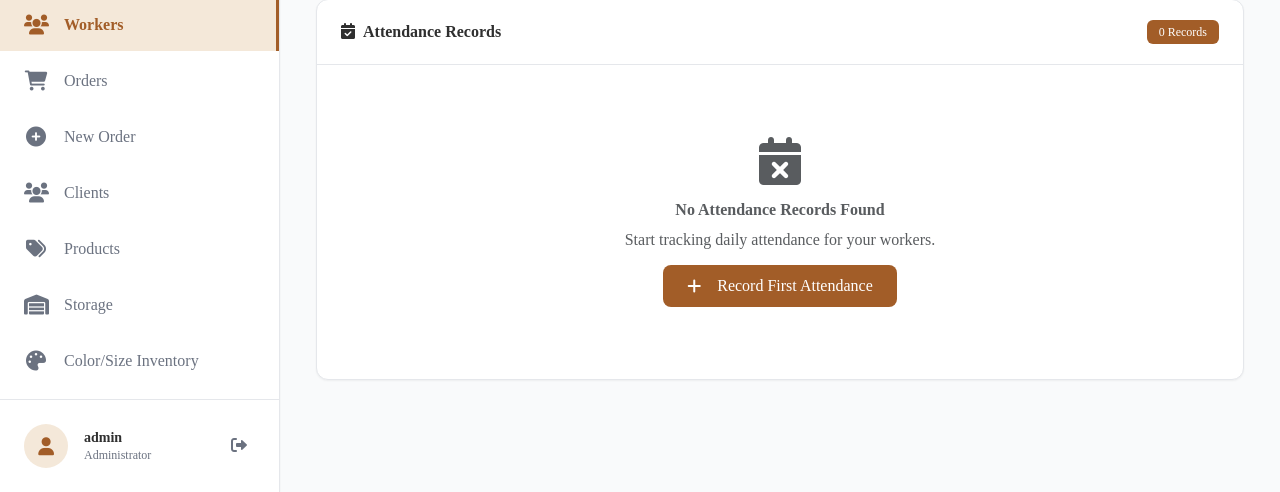
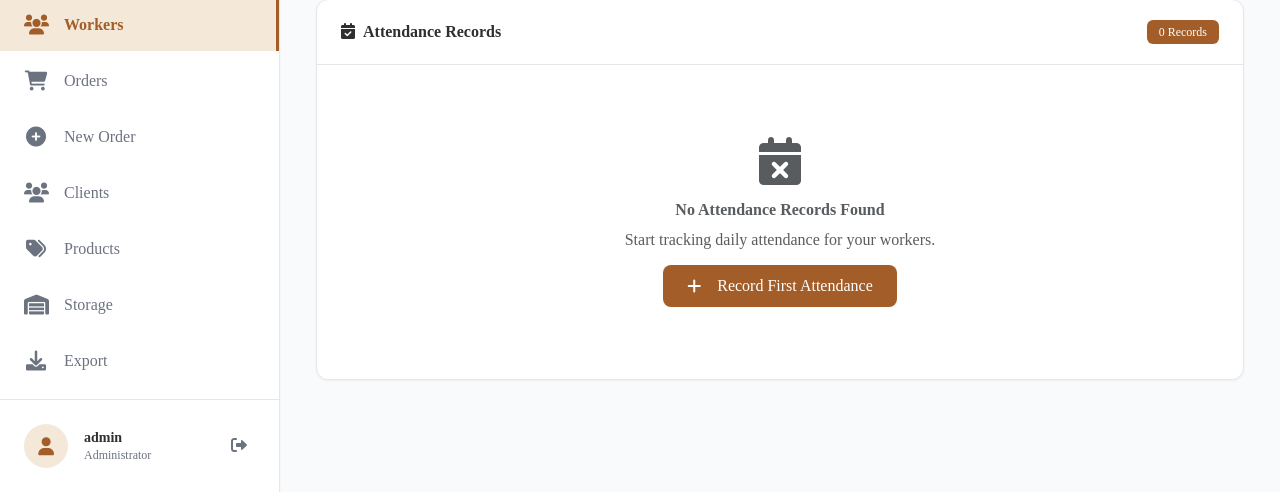
Before and after one commit to AdhamElkomey23/WHOLESALE-APP, a Flask app: page /attendance in a window 1280 px wide. Shown: the part 308-800 px from the top of the page. Run offline with Flask 3, Linux system fonts and the light colour scheme; a user stored in the database is signed in.

Commit message:
Simplify product entry by removing cost price and the unused color/size page
Remove cost_price field from ProductType model/form and delete color_size_inventory route/template.

Replit-Commit-Author: Agent
Replit-Commit-Session-Id: 37c5829d-1486-4d78-9dae-7c597f7064fc
Replit-Commit-Screenshot-Url: https://storage.googleapis.com/screenshot-production-us-central1/824af5c5-5ff5-41cd-a554-11ae4adc3722/1b45ab98-d239-4125-bc31-425a2b47dc76.jpg

```diff
--- a/forms.py
+++ b/forms.py
@@ -41,7 +41,6 @@ class ClientForm(FlaskForm):
 
 class ProductTypeForm(FlaskForm):
     name = StringField('Product Name', validators=[DataRequired(), Length(max=100)])
-    cost_price = FloatField('Cost Price (EGP)', validators=[DataRequired(), NumberRange(min=0)])
     selling_price = FloatField('Selling Price (EGP)', validators=[DataRequired(), NumberRange(min=0)])
     brand_group = SelectField('Brand Group', choices=[('SHARED', 'URBRAND/SURVACCI (Shared Storage)'), ('AZIZ', 'AZIZ (Separate Storage)')], validators=[DataRequired()])
     available_colors = SelectMultipleField('Available Colors', choices=[
--- a/models.py
+++ b/models.py
@@ -31,7 +31,6 @@ class Client(db.Model):
 class ProductType(db.Model):
     id = db.Column(db.Integer, primary_key=True)
     name = db.Column(db.String(100), nullable=False)
-    cost_price = db.Column(db.Float, default=0.0)
     selling_price = db.Column(db.Float, default=0.0)
     brand_group = db.Column(db.String(20), nullable=False, default='SHARED')  # 'SHARED' or 'AZIZ'
     available_colors = db.Column(db.Text, default='')  # Comma-separated list of colors
--- a/routes.py
+++ b/routes.py
@@ -434,7 +434,6 @@ def new_product():
             # Create new product
             product = ProductType(
                 name=name,
-                cost_price=cost_price,
                 selling_price=selling_price,
                 brand_group=brand_group,
                 available_colors=','.join(selected_colors),
@@ -472,7 +471,6 @@ def edit_product(id):
 
     if form.validate_on_submit():
         product.name = form.name.data
-        product.cost_price = form.cost_price.data
         product.selling_price = form.selling_price.data
         product.brand_group = form.brand_group.data
         product.available_colors = ','.join(form.available_colors.data) if form.available_colors.data else ''
--- a/templates/base.html
+++ b/templates/base.html
@@ -73,10 +73,7 @@
                 <i class="fas fa-warehouse"></i>
                 <span>Storage</span>
             </a>
-            <a href="{{ url_for('color_size_inventory') }}" class="nav-item {% if request.endpoint == 'color_size_inventory' %}active{% endif %}">
-                <i class="fas fa-palette"></i>
-                <span>Color/Size Inventory</span>
-            </a>
+
             <a href="{{ url_for('export') }}" class="nav-item {% if request.endpoint == 'export' %}active{% endif %}">
                 <i class="fas fa-download"></i>
                 <span>Export</span>
```
